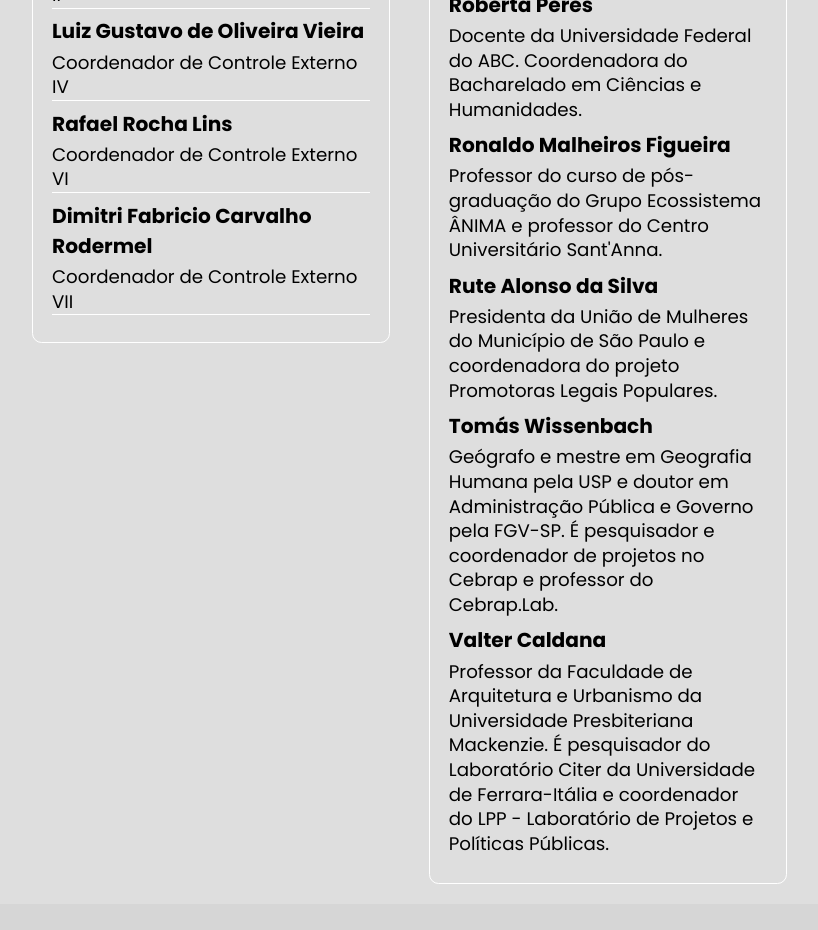
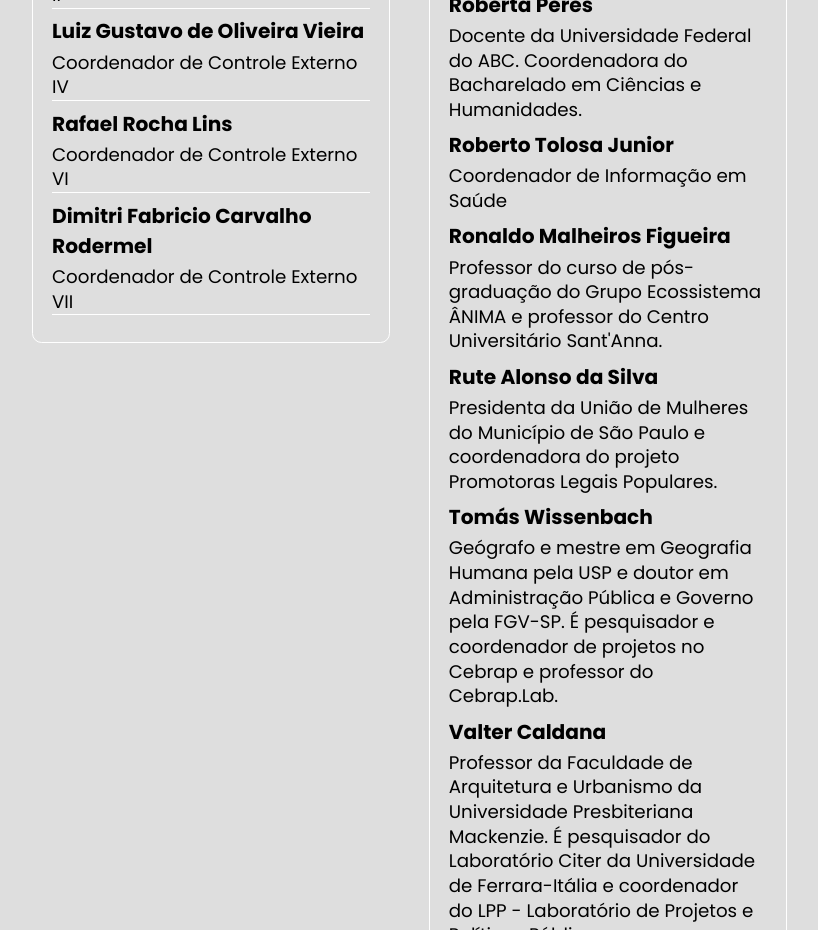
Before and after one commit to ObservatorioPoliticasTCM/painel-frontend, a Vue app: page /fichatecnica in a window 1280 px wide. Shown: the part 1800-2730 px from the top of the page, without its empty margins (429-1247 px from the left). Built offline with nearby package versions, Linux system fonts and the light colour scheme.

Commit message:
Adicionado especialista do GT Saúde

```diff
--- a/src/components/Specialists.vue
+++ b/src/components/Specialists.vue
@@ -10,6 +10,7 @@
     <NameAndTitle name="Nelson Marconi" title="Coordenador do curso de graduação em administração pública EAESP FGV." />
     <NameAndTitle name="Renato Eliseu Costa" title="Professor da ESALQ-USP, onde integra o Departamento de Administração e Economia e o programa de pós-graduação stricto sensu em Administração. Também atua como docente do mestrado e doutorado em Políticas Públicas da UFABC." />
     <NameAndTitle name="Roberta Peres" title="Docente da Universidade Federal do ABC. Coordenadora do Bacharelado em Ciências e Humanidades." />
+    <NameAndTitle name="Roberto Tolosa Junior" title="Coordenador de Informação em Saúde" />
     <NameAndTitle name="Ronaldo Malheiros Figueira" title="Professor do curso de pós-graduação do Grupo Ecossistema ÂNIMA e professor do Centro Universitário Sant'Anna." />
     <NameAndTitle name="Rute Alonso da Silva" title="Presidenta da União de Mulheres do Município de São Paulo e coordenadora do projeto Promotoras Legais Populares." />
     <NameAndTitle name="Tomás Wissenbach" title="Geógrafo e mestre em Geografia Humana pela USP e doutor em Administração Pública e Governo pela FGV-SP. É pesquisador e coordenador de projetos no Cebrap e professor do Cebrap.Lab." />
```
